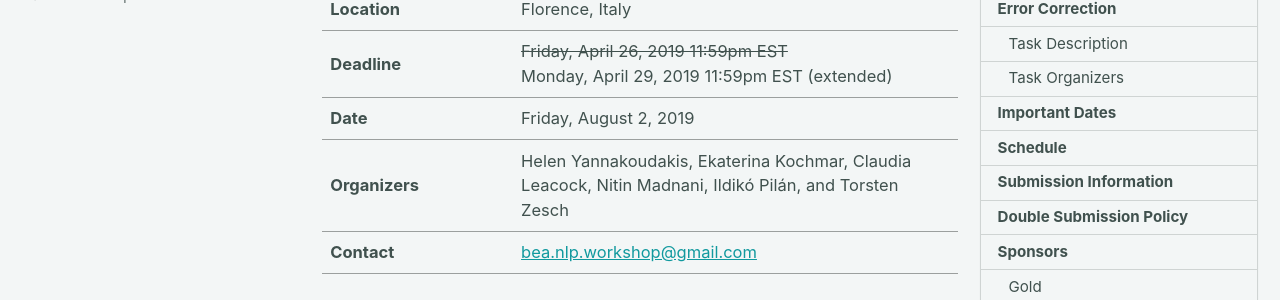
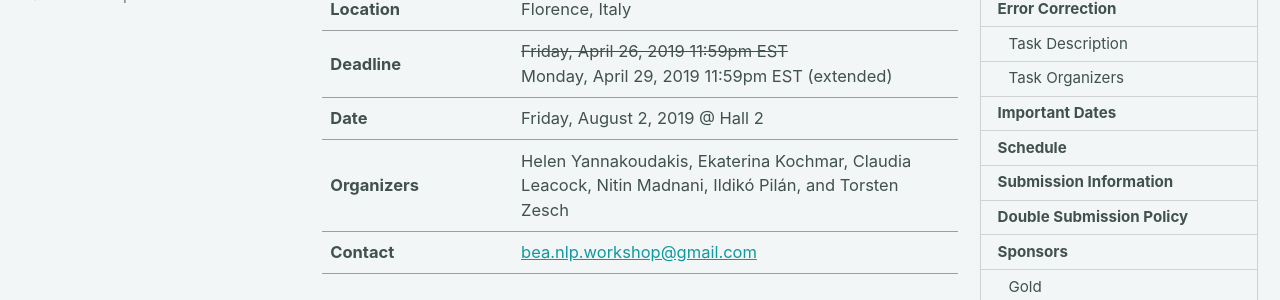
Before and after one commit to sigedu-org/website, a Jekyll site: the page built from _pages/bea/current.md, in a window 1280 px wide and 900 px high, scrolled down 468 px. Shown: the part 152-452 px from the top of the window. Built offline with Jekyll 4.4.1, drawn with Linux system fonts in a browser that asks for light colours; cached includes are drawn as plain includes; nearby versions of some CDN libraries.

Commit message:
Update current.md

```diff
--- a/_pages/bea/current.md
+++ b/_pages/bea/current.md
@@ -65,7 +65,7 @@ bronze:
         </tr>
         <tr>
             <td><strong>Date</strong></td>
-            <td>Friday, August 2, 2019</td>
+            <td>Friday, August 2, 2019 @ Hall 2</td>
         </tr>
         <tr>
             <td><strong>Organizers</strong></td>
```
